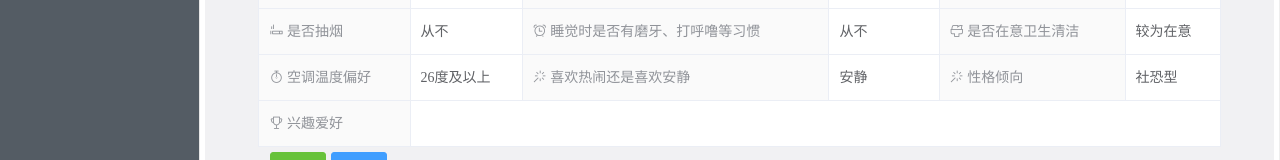
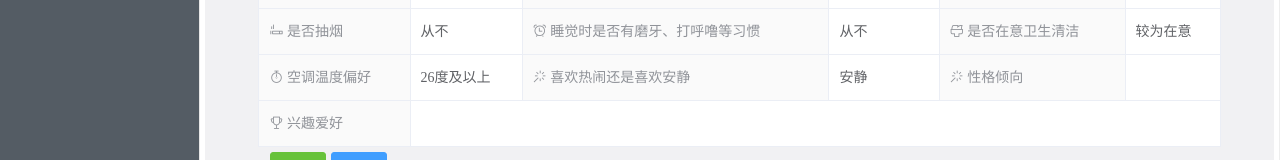
Before and after one commit to OasisPeng/OOAD-Dormitory, a Vue app in the folder ooad-web/: page /Home in a window 1280 px wide. Shown: the part 412-572 px from the top of the page. Built offline with nearby package versions, Linux system fonts and the light colour scheme.

Commit message:
增加了user的存储

```diff
--- a/ooad-web/src/components/Login.vue
+++ b/ooad-web/src/components/Login.vue
@@ -210,15 +210,16 @@ export default {
                   password: this.loginPassword,
                 },{
             withCredentials: true // 允许跨域请求中的Cookie
-          }).then(res=>res.data).then(res=>{
+          }).then(res=>{
             console.log(this.loginUsername)
             console.log(this.loginPassword)
             console.log(res)
                 if (res.data.code===2000) {
-                        // 登录成功，可以执行相应操作，如跳转页面
-                  this.$router.push({ name: 'index' });
-                  console.log(res.data.msg);
-
+                        // 登录成功，可以执行相应操作，如跳转页
+                    this.$router.push({ name: 'index' });
+                    console.log(res.data.msg);
+                    sessionStorage.setItem("CurUser",JSON.stringify(res.data.data))
+                    console.log(JSON.parse(sessionStorage.getItem('CurUser')))
                       } else {
                         // 登录失败，可以显示错误消息
                         console.log(res.data.msg);
--- a/ooad-web/src/components/home/Home.vue
+++ b/ooad-web/src/components/home/Home.vue
@@ -17,7 +17,7 @@
                   nap:'偶尔',
                   temperature:'26度及以上',
                   isQuiet:'安静',
-                  character:'社恐型',
+                  characters:'社恐型',
                   hobbies:null
                   //['游戏','摄影','KPOP']
               },
```
